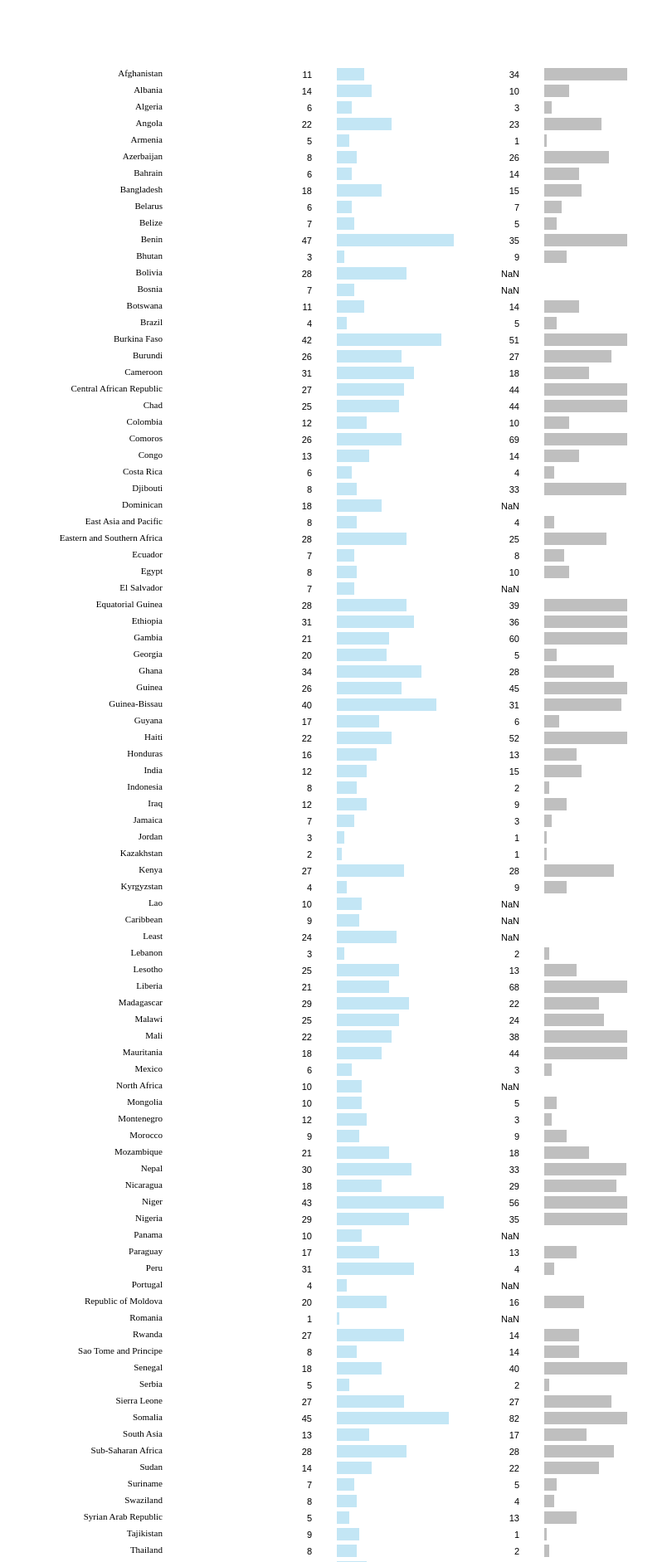
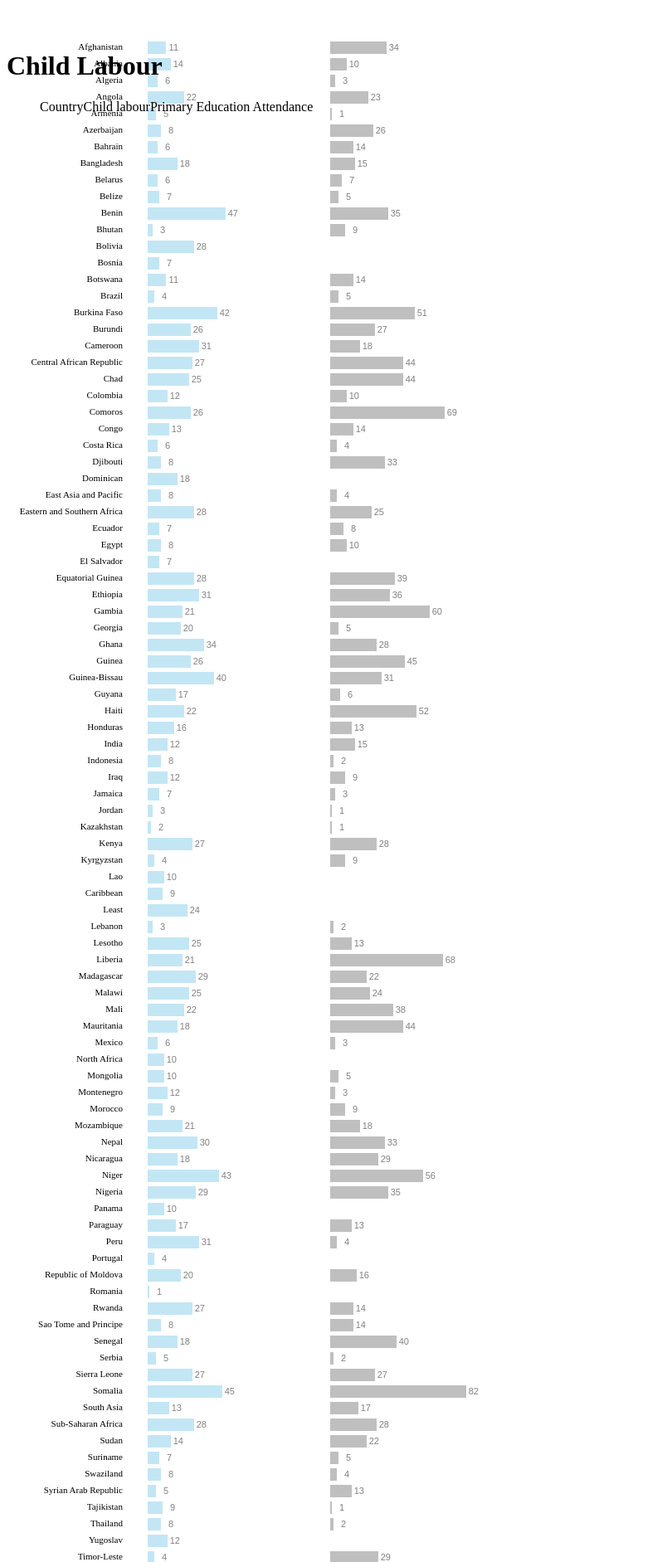
Before and after one commit to kimjihee/kimjihee.github.io, a Jekyll site: the page child labour.html, which Jekyll copies as it is, in a window 1280 px wide. Shown: the top 1883 px of the page at 83% size, without its empty margins (0-810 px from the left). Built offline with Jekyll 4.4.1, drawn with Linux system fonts in a browser that asks for light colours.

Commit message:
modification

```diff
--- a/child labour.html
+++ b/child labour.html
@@ -7,12 +7,22 @@
         body {
             position: absolute;
             top: 2rem;
-            width: 4rem;
+            left: 0;
+            right: 0;
         }
 
-        .iamSvg {
+        .top {
             position: absolute;
-            top: 2rem;
+            top: 0;
+            left: 0;
+            right: 0;
+
+        }
+        .name {float:left;
+        list-style-type:none;}
+        ---------data------------------------------------------------------------ .iamSvg {
+            position: absolute;
+            top: 5rem;
             left: 3rem;
         }
 
@@ -23,7 +33,10 @@
             margin: 0;
             padding: 12;
         }
-        .label {text-align:right;}
+
+        .label {
+            text-align: right;
+        }
 
     </style>
     <script src="d3.min.js" type="text/javascript"></script>
@@ -32,7 +45,13 @@
 <body>
     <svg height="3000" width="700" class="iamSvg">
     </svg>
-
+    <div class="top">
+        <h1>Child Labour</h1>
+       <ul>
+        <li class="name">Country</li>
+        <li class="name">Child labour</li>
+            <li class="name"> Primary Education Attendance</li></ul>
+    </div>
     <p> </p>
 
     <script>
@@ -138,9 +141,8 @@
                 .attr('class', 'label')
                 .attr('x', 140)
                 .attr('fill', 'black')
-                .attr('text-anchor','end')
-            .attr('font-size', '11px')
-            ;
+                .attr('text-anchor', 'end')
+                .attr('font-size', '11px');
             //숫자를 넣어보려고 했는데 잘 안됐는데 도대체 이건 뭔지 모르겠어요.이것은 텍스트를 넣은것이다!!!!!!!!!!!!!!!!!!!!!!!!!!!
 
             // Exit
@@ -186,14 +188,16 @@
                 .text(function (d) {
                     return d['Labour'];
                 })
-                .attr('x', 320)
+                .attr('x', function (d) {
+                    return (d['Labour']) * 2 + 185;
+                })
                 .attr('y', function (_, i) {
-                    return 21.5 + i * 20;
+                    return 20.5 + i * 20;
                 })
                 .attr('font-family', 'sans-serif')
                 .attr('font-size', '11px')
-                .attr('fill', 'black')
-            .attr('text-anchor','end');
+                .attr('fill', 'grey')
+                .attr('text-anchor', 'end');
             // 이부분은 그래프에 숫자를 넣어보려고 햇는데 잘 안됐어요.
 
             // attend data.
@@ -246,7 +252,7 @@
             countryName.enter()
                 .append('p').text(function (d) {
                     return d['Country'];
-                });//여기에 attr ('text-align','center') 했는데 안됐어요!!!!!!!!!!!!!!!!!!!!!!   .attr('class','countryName').countryName {text-align:center;}
+                });
         }
     </script>
 </body>
```
Also changed, not shown: other parts of child labour.html (+27 -41 lines).
